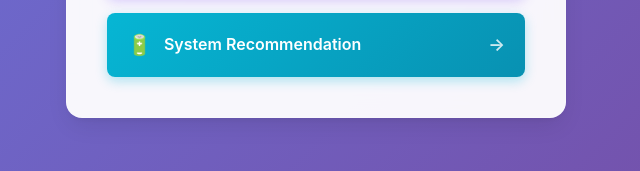
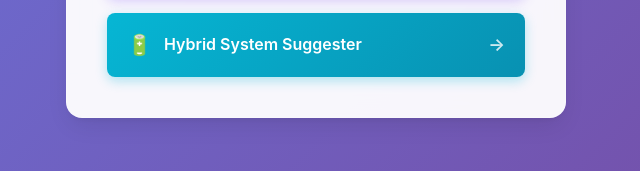
Before and after one commit to KillerMeth/PV-Hybrid-Calculator, a plain HTML site: page index.html in a window 1280 px wide. Shown: the part 610-781 px from the top of the page, 324-964 px from the left. Drawn offline with Linux system fonts and the light colour scheme.

Commit message:
last button name change to Hybrid System Suggester

```diff
--- a/index.html
+++ b/index.html
@@ -245,7 +245,7 @@
 
       <a href="system-recommendation.html" class="btn btn-system">
         <span class="btn-icon">🔋</span>
-        <span class="btn-text">System Recommendation</span>
+        <span class="btn-text">Hybrid System Suggester</span>
         <span class="btn-arrow">→</span>
       </a>
     </div>
```
